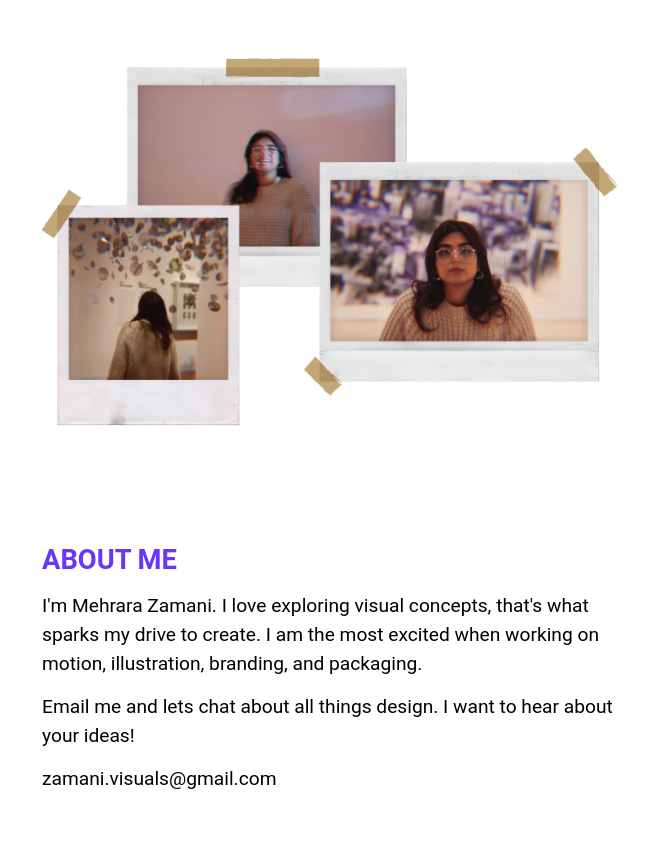
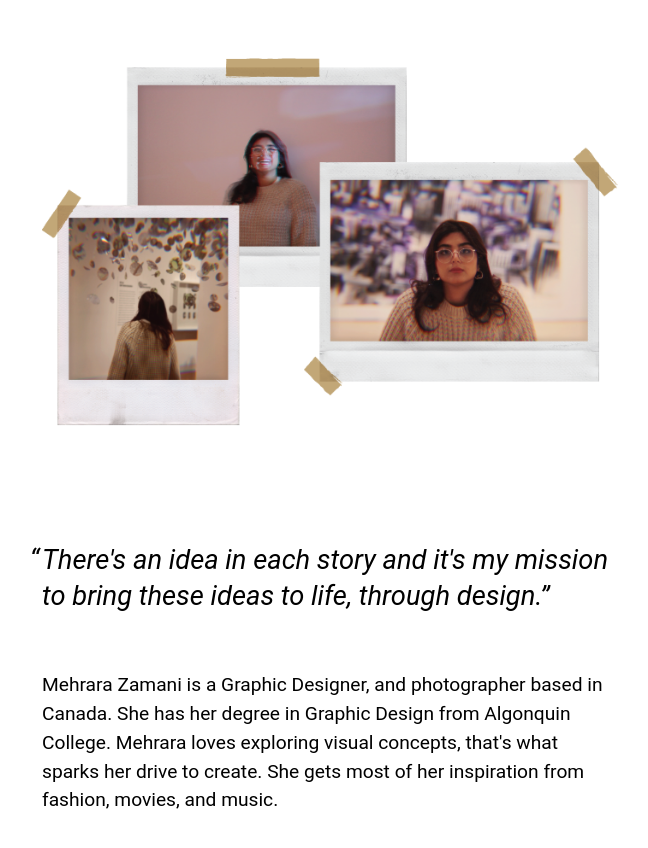
Before and after one commit to zama0023/portfolio, a Jekyll site: the page built from about.html, in a window 1280 px wide. Shown: the part 100-948 px from the top of the page, without its empty margins (310-958 px from the left). Built offline with Jekyll 4.4.1, drawn with Linux system fonts in a browser that asks for light colours; some web fonts are replaced; some of the changed text lies outside the part shown; grey boxes are pictures that could not be loaded.

Commit message:
button
changed back to the top button

```diff
--- a/_patterns/buttons/basic.html
+++ b/_patterns/buttons/basic.html
@@ -1,3 +1,5 @@
-<div class="unit xs-1 s-1 m-1 l-1 xl-1 text-center pad-b-1-2 pad-t-1-2">
-  <button type="button" name="basic"><a class="btn" href="#top">go up</a></button>
+<div class="unit xs-1 s-1 m-1 l-1 xl-1 text-right">
+  <button class="button" type="button" name="basic">
+    <a class="btn" href="#top">↑</a>
+  </button>
 </div>
--- a/_patterns/footer/footer.css
+++ b/_patterns/footer/footer.css
@@ -5,5 +5,9 @@
 
 .social {
   font-family: "roboto-mono", monospace;
+  color: var(--color-primary-dark);
+}
+
+.social:hover {
   color: var(--color-primary);
 }
--- a/_patterns/navigation/navigation.css
+++ b/_patterns/navigation/navigation.css
@@ -1,6 +1,10 @@
 .topnav {
   font-family: "roboto-mono", monospace;
   text-decoration: none;
+  color: var(--color-primary-dark);
+}
+
+.topnav:hover {
   color: var(--color-primary);
 }
 
--- a/about.html
+++ b/about.html
@@ -10,10 +10,13 @@
       <img class="img-flex push-0 island-2" src="/images/hara.png" alt="">
     </div>
     <div class="unit xs-1 s-1 island-2">
-      <h1 class="text-upper push-0 tera">About Me</h1>
-      <p class="push-0 pad-t-1-2">I'm Mehrara Zamani. I love exploring visual concepts, that's what sparks my drive to create. I am the most excited when working on motion, illustration, branding, and packaging.</p>
-      <p class="push-0 pad-t-1-2">Email me and lets chat about all things design. I want to hear about your ideas!</p>
-      <p class="push-0 pad-t-1-2">zamani.visuals@gmail.com</p>
+      <blockquote>
+        <p class="push-0 italic tera"><span class="hang-punc">“</span>There's an idea in each story and it's my mission to bring these ideas to life, through design.”</p>
+      </blockquote>
+      <p class="push-0 pad-t">Mehrara Zamani is a Graphic Designer, and photographer based in Canada. She has her degree in Graphic Design from Algonquin College. Mehrara loves exploring visual concepts, that's what sparks her drive to create. She gets most of her inspiration from fashion, movies, and music.</p>
+      <p class="push-0 pad-t">When she isn't creating, Mehrara is usually travelling, snowboarding, painting, or playing with her 2 cats.</p>
+      <p class="push-0 pad-t">Mehrara Zamani is Currently accepting clients.</p>
+      <p class="push-0 pad-t">CV available by request.</p>
     </div>
   </div>
   {% pattern buttons/basic %}
```
Also changed, not shown: _patterns/buttons/basic.css (+10 -5 lines), index.html (+8 -12 lines), play.html (+6 -6 lines).
